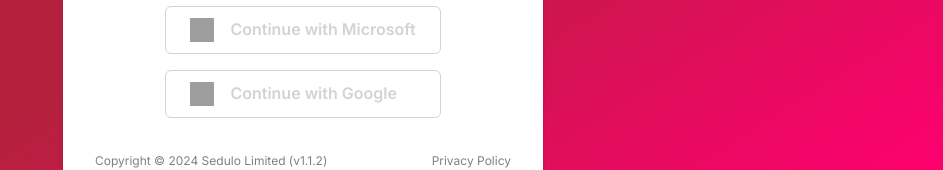
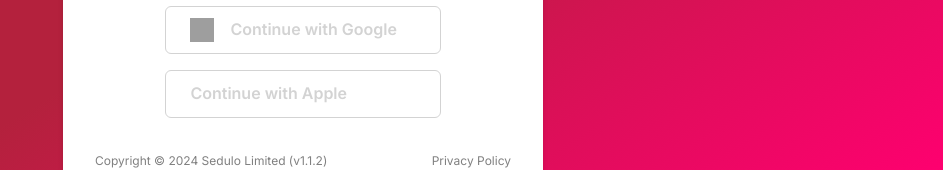
Before and after one commit to Black1151/perycodex, a Next.js app: page /login in a window 1280 px wide. Shown: the part 622-792 px from the top of the page, without its empty margins (337-1280 px from the left). Built offline with nearby package versions, Linux system fonts and the light colour scheme; no server answers; grey boxes are pictures that could not be loaded.

Commit message:
Added single sign on ability for Apple.

```diff
--- a/src/components/forms/LoginForm.tsx
+++ b/src/components/forms/LoginForm.tsx
@@ -36,7 +36,7 @@ export function LoginForm() {
     const searchParams = useSearchParams();
     const [clickedButton, setClickedButton] = useState<ButtonId | null>(null);
     const secureLink = searchParams.get("l");
-    type ButtonId = 'email' | 'microsoft' | 'google';
+    type ButtonId = 'email' | 'microsoft' | 'google' | 'apple';
     const showText = useBreakpointValue({base: false, md: true});
 
     const {data: session, status} = useSession();
@@ -67,6 +67,9 @@ export function LoginForm() {
                 break;
             case 'google':
                 signIn('google', {callbackUrl: callbackUrl});
+                break;
+            case 'apple':
+                signIn('apple', {callbackUrl: callbackUrl});
                 break;
             default:
             // Handle default or error case
--- a/src/components/forms/LoginFormButtons.tsx
+++ b/src/components/forms/LoginFormButtons.tsx
@@ -5,7 +5,7 @@ import {useEffect, useState} from "react";
 
 interface LoginFormButtonsProps {
     loading: boolean;
-    handleButtonClick: (buttonId: "microsoft" | "google") => void;
+    handleButtonClick: (buttonId: "microsoft" | "google" | "apple") => void;
 }
 
 const LoginFormButtons: React.FC<LoginFormButtonsProps> = ({loading, handleButtonClick}) => {
@@ -63,6 +63,21 @@ const LoginFormButtons: React.FC<LoginFormButtonsProps> = ({loading, handleButto
                     </Flex>
                 </Button>
             )}
+            <Button
+                px={6}
+                height={12}
+                isLoading={loading}
+                color="lightGray"
+                backgroundColor="white"
+                border="1px solid lightGray"
+                _hover={{color: "white", backgroundColor: "lightGray"}}
+                onClick={() => handleButtonClick("apple")}
+            >
+                <Flex align="center" justify={showText ? "flex-start" : "center"} gap={showText ? 4 : 0}
+                      width="100%">
+                    <Text>Continue with Apple</Text>
+                </Flex>
+            </Button>
         </Flex>
     );
 };
```
Also changed, not shown: src/app/api/auth/[...nextauth]/route.ts (+7 -0 lines).
